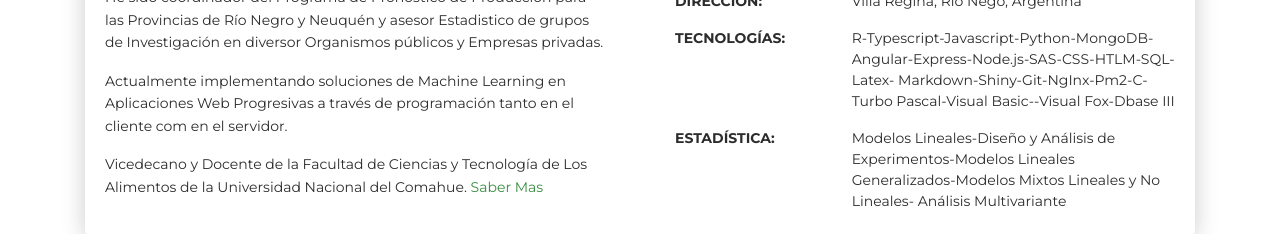
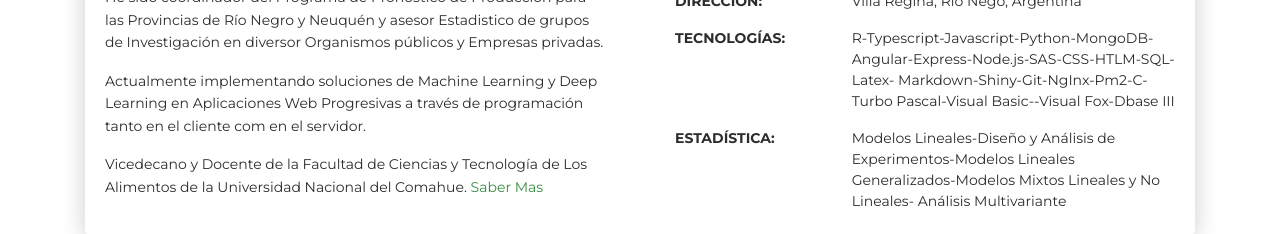
Before and after one commit to vtassile/vtassile.github.io, a plain HTML site: page index.html in a window 1280 px wide. Shown: the part 810-1044 px from the top of the page. Drawn offline with Linux system fonts and the light colour scheme.

Commit message:
Agregado deep learning

```diff
--- a/index.html
+++ b/index.html
@@ -90,7 +90,7 @@
                     privadas.
                   </p>
                   <p>
-                    Actualmente implementando soluciones de Machine Learning en Aplicaciones Web Progresivas a través de
+                    Actualmente implementando soluciones de Machine Learning y Deep Learning en Aplicaciones Web Progresivas a través de
                     programación tanto en el cliente com en el servidor.</p>
                   <p>
                     Vicedecano y Docente de la Facultad de Ciencias y Tecnología de Los Alimentos de la Universidad
```
